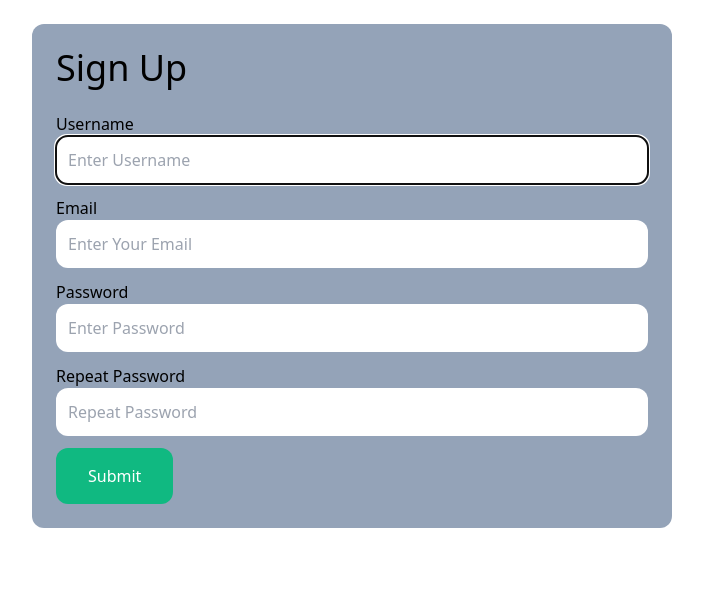
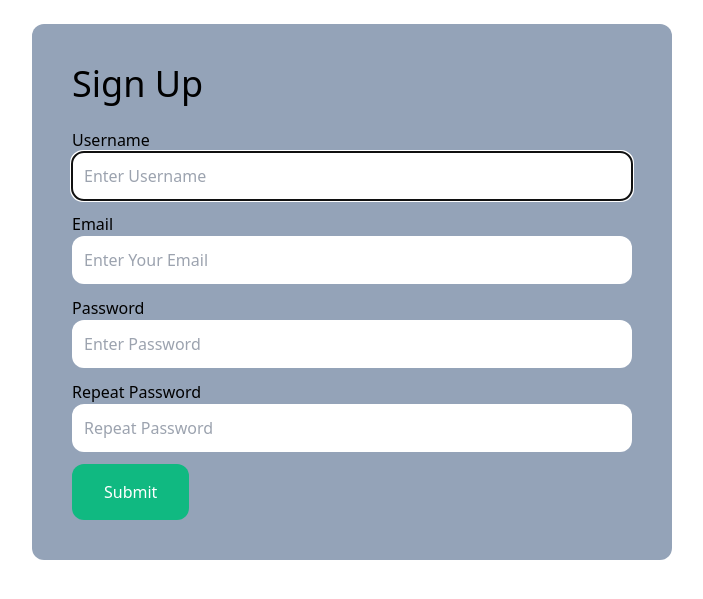
Before and after one commit to mansijmaharzn/motorcycle-haru, a Django app: page /signup/ in a window 1280 px wide. Shown: the part 85-684 px from the top of the page, without its empty margins (288-991 px from the left). Run offline with Django 5.2, Linux system fonts and the light colour scheme; some libraries are stand-ins or nearby versions.

Commit message:
enhance login and signup page

```diff
--- a/motorcycle_haru/core/templates/core/login.html
+++ b/motorcycle_haru/core/templates/core/login.html
@@ -1,7 +1,7 @@
 {% extends 'core/base.html' %}
 {% block title %}Login{% endblock %}
 {% block content %}
-<div class="w-1/2 my-6 mx-auto p-6 bg-slate-400 rounded-xl">
+<div class="w-1/2 my-6 mx-auto p-10 bg-slate-400 rounded-xl">
     <h1 class="mb-6 text-4xl">Login</h1>
     <form action="." method="POST">
         {% csrf_token %}
--- a/motorcycle_haru/core/templates/core/signup.html
+++ b/motorcycle_haru/core/templates/core/signup.html
@@ -1,7 +1,7 @@
 {% extends 'core/base.html' %}
 {% block title %}Sign Up{% endblock %}
 {% block content %}
-<div class="w-1/2 my-6 mx-auto p-6 bg-slate-400 rounded-xl">
+<div class="w-1/2 my-6 mx-auto p-10 bg-slate-400 rounded-xl">
     <h1 class="mb-6 text-4xl">Sign Up</h1>
     <form action="." method="POST">
         {% csrf_token %}
```
